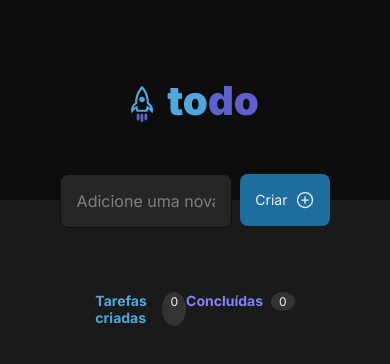
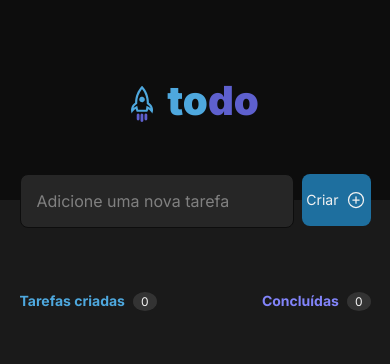
Before and after one commit to Vanim77/todo-list, a React (Vite) app: page / in a window 390 px wide. Shown: the top 364 px of the page. Built offline with nearby package versions, Linux system fonts and the light colour scheme.

Commit message:
:iphone: apply responsiveness

```diff
--- a/src/components/Tasks.module.css
+++ b/src/components/Tasks.module.css
@@ -1,13 +1,14 @@
 .form {
   display: flex;
   justify-content: center;
+  gap: 0.5rem;
+  width: 90%;
+  margin: auto;
   margin-top: -1.625rem;
-  gap: 0.5rem;
 }
 
 .form input {
-  /* % equivalente a 39.875rem em uma tela de 1440x1024 */
-  width: 44.3%;
+  width: 100%;
   max-width: 39.875rem;
   height: 3.375rem;
   background-color: var(--gray-500);
@@ -66,11 +67,12 @@ main {
   display: flex;
   justify-content: center;
   align-items: center;
+  width: 90%;
+  margin: auto;
+  max-width: 46rem;
 }
 
 .tasksInfo {
-  /* % equivalente a 736px em uma tela de 1440x1024 */
-  max-width: 51.1%;
   display: flex;
   justify-content: space-between;
   margin-bottom: 1.563rem;
```
